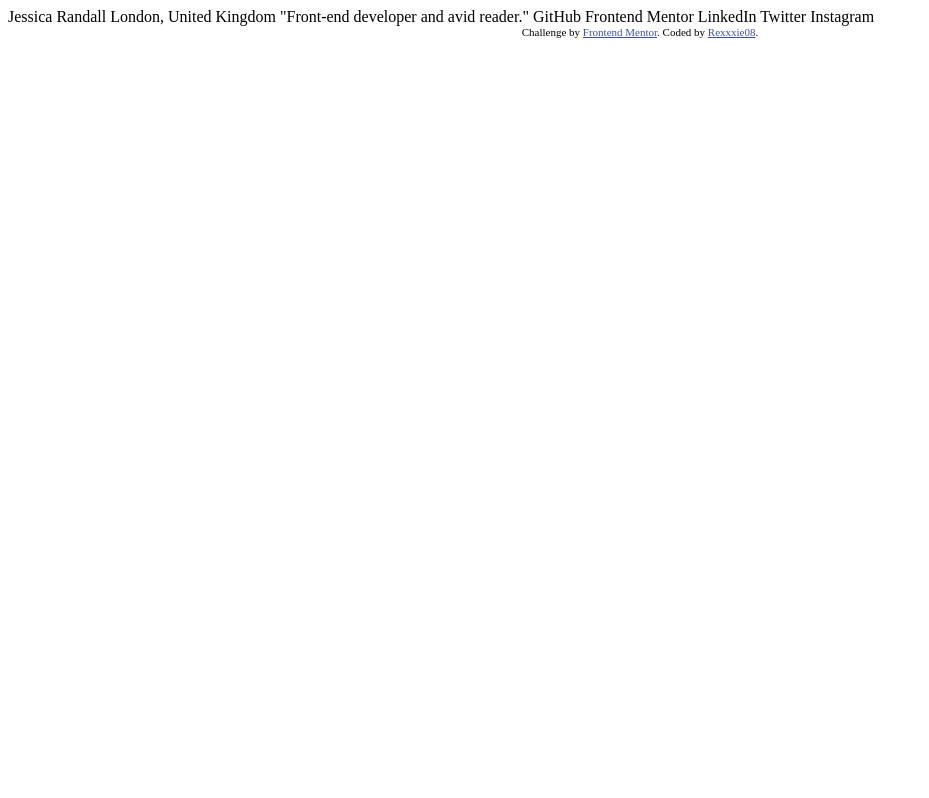
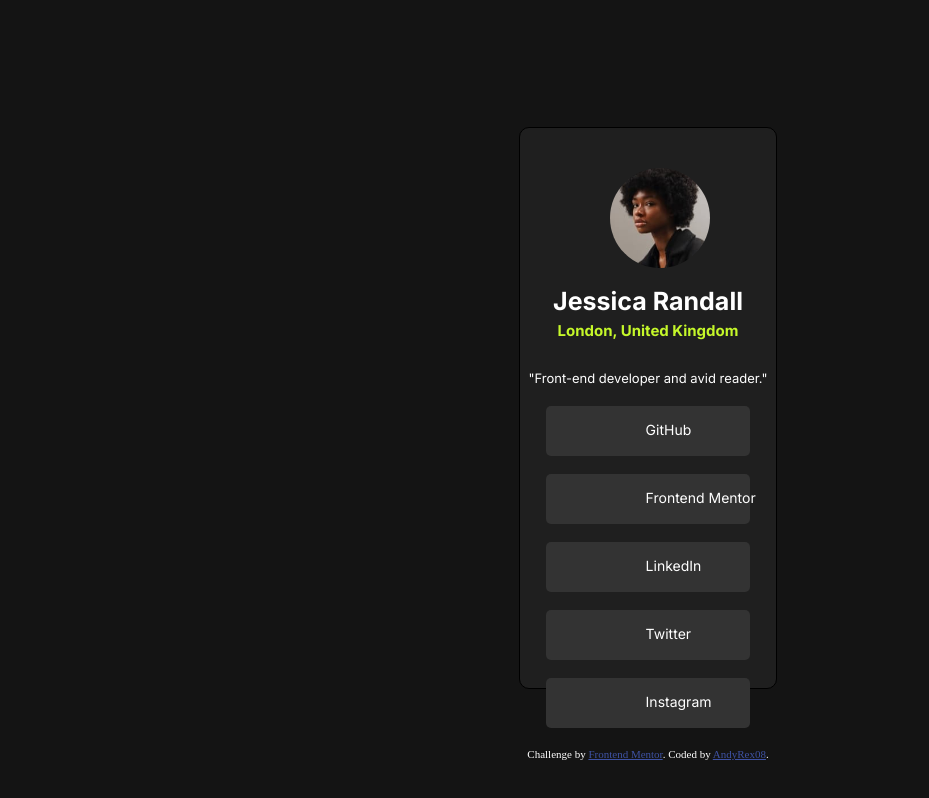
Before and after one commit to AndyRex08/My-Social-Links, a plain HTML site: page index.html in a window 1280 px wide. Shown: the whole page, without its empty margins (0-929 px from the left). Drawn offline with Linux system fonts and the light colour scheme.

Commit message:
Finished the Desktop site

```diff
--- a/index.html
+++ b/index.html
@@ -3,8 +3,9 @@
 <head>
   <meta charset="UTF-8">
   <meta name="viewport" content="width=device-width, initial-scale=1.0"> <!-- displays site properly based on user's device -->
-
+  <link rel="stylesheet" href="style.css">
   <link rel="icon" type="image/png" sizes="32x32" href="./assets/images/favicon-32x32.png">
+  <link href="https://fonts.googleapis.com/css2?family=Inter:ital,opsz,wght@0,14..32,100..900;1,14..32,100..900&display=swap" rel="stylesheet">
 
   <title>Frontend Mentor | Social links profile</title>
 
@@ -14,22 +15,37 @@
     .attribution a { color: hsl(228, 45%, 44%); }
   </style>
 </head>
+
+<!-- Creating the HTML body section, bound to have a darker shade of the given color hsl(0, 0%, 8%)-->
 <body>
 
+  <!--Creating the portfolio container-->
   <div class="container">
-  Jessica Randall
-  London, United Kingdom
-  "Front-end developer and avid reader."
 
-  GitHub
-  Frontend Mentor
-  LinkedIn
-  Twitter
-  Instagram
+    <!--Creating the imae container section-->
+    <div class="imageContainer">
+      <img src="./assets/images/avatar-jessica.jpeg" alt="">
+    </div>
+
+    <!--Creating the name container-->
+    <div class="nameContainer">
+      <h4>Jessica Randall</h4>
+      <h6>London, United Kingdom</h6>
+      <p>"Front-end developer and avid reader."</p>
+    </div>
+
+    <!--Creating the social links container-->
+    <div class="socialLinksContainer">
+      <button><p>GitHub</p></button><br>
+      <button><p>Frontend Mentor</p></button><br>
+      <button><p>LinkedIn</p></button><br>
+      <button><p>Twitter</p></button><br>
+      <button><p>Instagram</p></button>
+    </div>
 
     <div class="attribution">
       Challenge by <a href="https://www.frontendmentor.io?ref=challenge" target="_blank">Frontend Mentor</a>.
-      Coded by <a href="#">Rexxxie08</a>.
+      Coded by <a href="#">AndyRex08</a>.
     </div>
   </div>
 </body>
--- a/style.css
+++ b/style.css
@@ -1,3 +1,113 @@
 body {
+    height: 100vh;
+    width: 100vw;
+    background-color:hsl(0, 0%, 8%);
+    justify-content: center;
+    display: flex;
+    align-items: center;
+    justify-items: center;
+}
 
+
+.container {
+    height: 70vh;
+    width: 20vw;
+    border: 1px solid black;
+    background-color: hsl(0, 0%, 12%);
+    color: white;
+    border-radius: 10px;
 }
+
+.imageContainer {
+    height:100px;
+    width: 100px;
+    border-radius: 50%;
+    display: flex;
+    align-items: center;
+    justify-content: center;
+    margin-left: 35%;
+    margin-top: 5vh;
+}
+
+img {
+    height: 100%;
+    width: 100%;
+    border-radius: 50%;
+}
+
+.nameContainer{
+    font-family: "Inter", sans-serif;
+    font-size: 14px;
+    justify-items: center;
+    color: white;
+    margin-top: 7%;
+}
+
+.nameContainer h4 {
+    margin: 0;
+    padding: 0;
+    font-family: "Inter", sans-serif;
+    font-size: 25px;
+}
+
+.nameContainer h6 {
+    margin: 0;
+    padding: 0;
+    color: white;
+    font-family: "Inter", sans-serif;
+    font-size: 15px;
+    margin-top: 5px;
+    color: hsl(75, 94%, 57%);
+}
+
+.nameContainer p {
+    margin: 0;
+    padding: 0;
+    color: white;
+    font-family: "Inter", sans-serif;
+    font-size: 13px;
+    margin-top: 30px;
+}
+
+.socialLinksContainer {
+    display: flex;
+    flex-direction: column;
+    align-items: center;
+    justify-content: center;
+    margin-top: 20px;
+    width: 20vw;
+}
+
+button {
+    display: flex;
+    height: 50px;
+    width: 80%;
+    background-color: hsl(0, 0%, 20%);
+    color: white;
+    border: none;
+    padding: 15px 100px;
+    white-space: nowrap;
+    border-radius: 5px;
+    font-family: "Inter", sans-serif;
+    font-size: 14px;
+    cursor: pointer;
+    margin: 0 5px;
+}
+
+button:hover {
+    background-color: hsl(75, 94%, 57%);
+    transition: 2s ease-in-out background-color;
+}
+
+button p{
+    margin: 0;
+    padding: 0;
+    color: white;
+    font-family: "Inter", sans-serif;
+    font-size: 14px;
+    width: 80%;
+}
+
+.attribution {
+    margin-top: 20px;
+}
```
